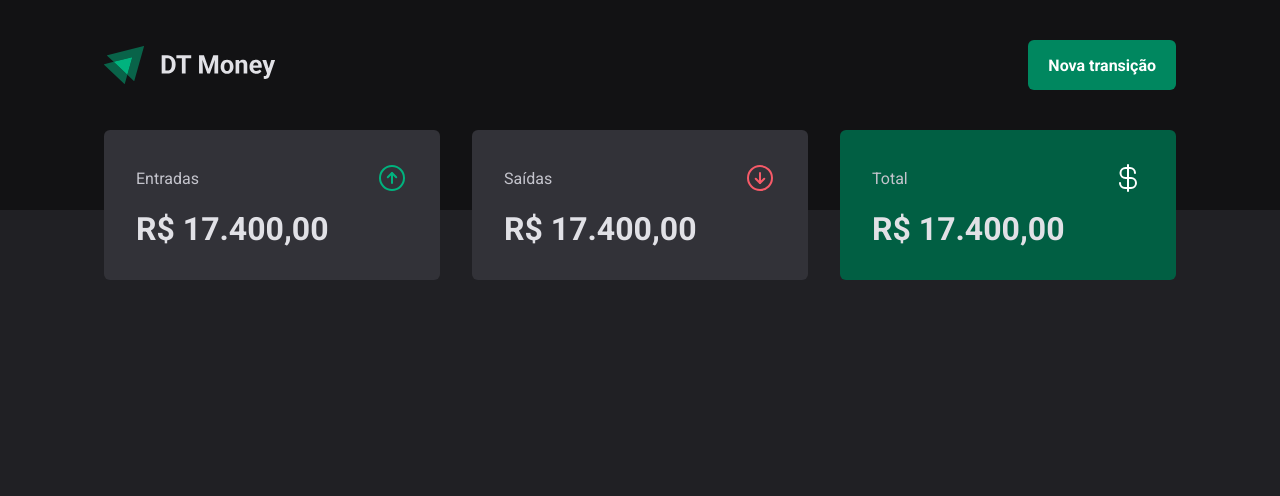
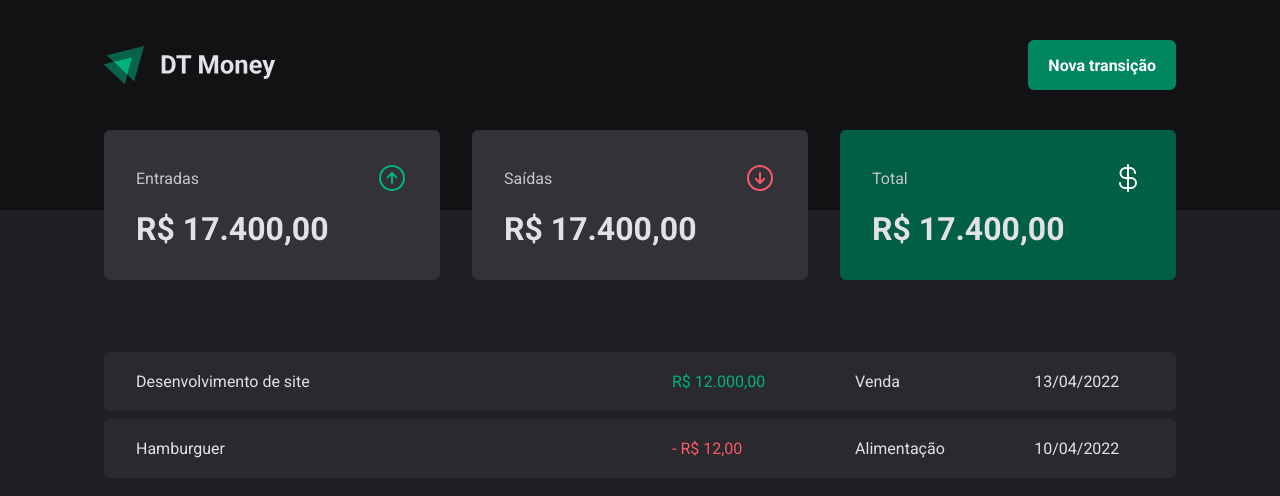
Before and after one commit to Massaronii/03-dt-money, a React (Vite) app: page / in a window 1280 px wide. Shown: the top 496 px of the page. Built offline with nearby package versions, Linux system fonts and the light colour scheme.

Commit message:
:lipstick: tabela de transição

```diff
--- a/src/pages/Transactions/index.tsx
+++ b/src/pages/Transactions/index.tsx
@@ -1,11 +1,37 @@
 import { Header } from "../../components/Header"
 import { Summary } from "../../components/Summary"
+import { PriceHighLight, TransactionsContainer, TransactionsTable } from "./styles"
 
 export function Transactions() {
   return (
     <div>
-    <Header/>
-    <Summary/>
-   </div>
+      <Header />
+      <Summary />
+
+      <TransactionsContainer>
+        <TransactionsTable>
+          <tbody>
+            <tr>
+              <td width="50%">Desenvolvimento de site</td>
+              <td>
+                <PriceHighLight variant="income">R$ 12.000,00</PriceHighLight>
+              </td>
+              <td>Venda</td>
+              <td>13/04/2022</td>
+            </tr>
+            <tr>
+              <td width="50%">Hamburguer</td>
+              <td>
+                <PriceHighLight variant="outcome">
+                  - R$ 12,00
+                  </PriceHighLight>
+              </td>
+              <td>Alimentação</td>
+              <td>10/04/2022</td>
+            </tr>
+          </tbody>
+        </TransactionsTable>
+      </TransactionsContainer>
+    </div>
   )
 }
--- a/src/pages/Transactions/styles.ts
+++ b/src/pages/Transactions/styles.ts
@@ -0,0 +1,38 @@
+import { styled } from "styled-components";
+
+export const TransactionsContainer = styled.main`
+  width: 100%;
+  max-width: 1120px;
+  margin: 4rem auto 0;
+  padding: 0 1.5rem;
+`;
+
+export const TransactionsTable = styled.table`
+  width: 100%;
+  border-collapse: separate;
+  border-spacing: 0 0.5rem;
+  /*margin-top: 1.5rem; */
+
+  td {
+    padding: 1.25rem 2rem;
+    background: ${(props) => props.theme["gray-700"]};
+
+    &:first-child {
+      border-top-left-radius: 6px;
+      border-bottom-left-radius: 6px;
+    }
+
+    &:last-child {
+      border-top-right-radius: 6px;
+      border-bottom-right-radius: 6px;
+    }
+  }
+`
+
+interface PriceHighLightProps {
+  variant: "income" | "outcome";
+}
+
+export const PriceHighLight = styled.span<PriceHighLightProps>`
+color: ${props => props.variant === "income" ? props.theme["green-300"] : props.theme["red-300"]}
+`
```
